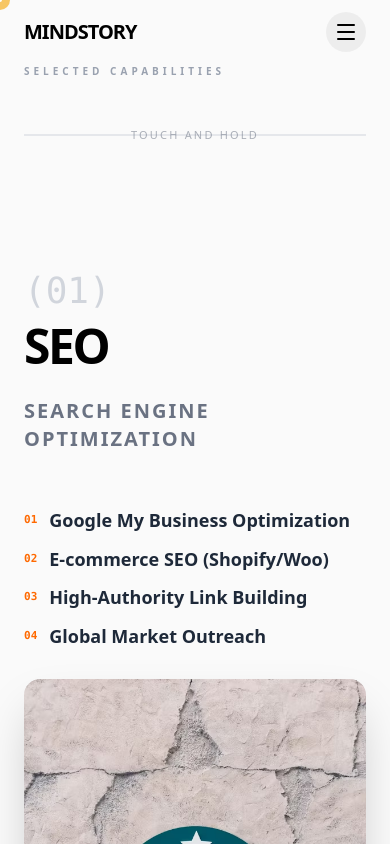
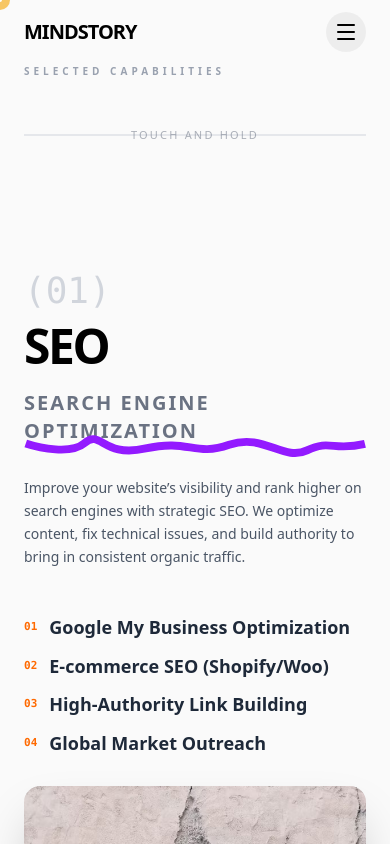
Before and after one commit to Ajith66310/mindstory, a React (Vite) app in the folder frontend/: page /services in a window 390 px wide. Shown: the top 844 px of the page. Built offline with nearby package versions, Linux system fonts and the light colour scheme.

Commit message:
feat: add curved underline SVG and integrate into SelectedCapabilities component

```diff
--- a/frontend/src/assets/assest.js
+++ b/frontend/src/assets/assest.js
@@ -11,6 +11,7 @@ import tm2 from './tm2.png'
 import tm3 from './tm3.png'
 import tm4 from './tm4.png'
 import arrow from './arrow.svg'
+import curvedunderline from './curvedunderline.svg'
 import client1 from './client1.png'
 import client2 from './client2.png'
 import client3 from './client3.png'
@@ -34,7 +35,6 @@ const img = {
   tm2,
   tm3,
   tm4,
-  arrow,
   black,
   client1,
   client2,
@@ -42,6 +42,11 @@ const img = {
   client4,
   client5,
   client6,
+}
+
+const svg = {
+  arrow,
+  curvedunderline
 }
 
   const faqs = [
@@ -205,4 +210,4 @@ const navItems = [
   ];
 
 
-export { img , faqs  , navItems , jobs};
+export { img , faqs  , navItems , jobs , svg};
--- a/frontend/src/components/Marquee.jsx
+++ b/frontend/src/components/Marquee.jsx
@@ -1,7 +1,7 @@
 import React, { useRef, useEffect } from "react";
 import gsap from "gsap";
 import { ScrollTrigger } from "gsap/ScrollTrigger";
-import { img } from "../assets/assest";
+import { svg } from "../assets/assest";
 
 gsap.registerPlugin(ScrollTrigger);
 
@@ -73,7 +73,7 @@ const Marquee = () => {
                 <h2 className="text-[12vw] font-black uppercase tracking-tighter text-black flex items-center gap-10">
                   Mindstory
                   <img
-                    src={img.arrow}
+                    src={svg.arrow}
                     alt="arrow"
                     className="w-[8vw] h-[8vw]"
                     style={{ filter: 'brightness(0)' }}
@@ -89,7 +89,7 @@ const Marquee = () => {
                 >
                   Digital Agency
                   <img
-                    src={img.arrow}
+                    src={svg.arrow}
                     alt="arrow"
                     className="w-[8vw] h-[8vw] rotate-45"
                     style={{ filter: 'invert(48%) sepia(80%) saturate(2476%) hue-rotate(3deg) brightness(101%) contrast(106%)' }}
--- a/frontend/src/components/SelectedCapabilities.jsx
+++ b/frontend/src/components/SelectedCapabilities.jsx
@@ -1,18 +1,18 @@
 import React, { useEffect, useRef } from 'react';
 import gsap from 'gsap';
 import { ScrollTrigger } from 'gsap/ScrollTrigger';
-import { img } from '../assets/assest';
+import { img, svg } from '../assets/assest';
 import ElasticLine from './ElasticLine';
 
 gsap.registerPlugin(ScrollTrigger);
 
 const services = [
-  { id: 'seo', title: 'SEO', fullName: 'Search Engine Optimization', details: ['Google My Business Optimization', 'E-commerce SEO (Shopify/Woo)', 'High-Authority Link Building', 'Global Market Outreach'], image: img.company2 },
-  { id: 'smm', title: 'SMM', fullName: 'Social Media Marketing', details: ['Instagram & Facebook Growth', 'Regional Content Creation', 'Influencer Collaborations', 'WhatsApp Marketing Automation'], image: img.company3 },
-  { id: 'google-ads', title: 'ADS', fullName: 'Performance Marketing', details: ['Google Search & Display Ads', 'Real Estate Lead Generation', 'Youtube Video Advertising', 'Retargeting Campaigns'], image: img.company5 },
-  { id: 'branding', title: 'BRAND', fullName: 'Branding & Design', details: ['Logo & Identity Design', 'Packaging & Print Media', 'Brand Storytelling', 'Marketing Collaterals'], image: img.company4 },
-  { id: 'visual-prod', title: 'FILM', fullName: 'Visual Production', details: ['Ad Film Production', 'Product Photography', 'Short-form Video/Reels', 'Drone Videography'], image: img.company4 },
-  { id: 'web-dev', title: 'WEB', fullName: 'Web Development', details: ['Responsive Business Websites', 'Custom E-commerce Stores', 'Landing Page Optimization', 'UI/UX Design'], image: img.company4 }
+  { id: 'seo', title: 'SEO', fullName: 'Search Engine Optimization', details: ['Google My Business Optimization', 'E-commerce SEO (Shopify/Woo)', 'High-Authority Link Building', 'Global Market Outreach'], image: img.company2, svg: svg.curvedunderline, description: 'Improve your website’s visibility and rank higher on search engines with strategic SEO. We optimize content, fix technical issues, and build authority to bring in consistent organic traffic.' },
+  { id: 'smm', title: 'SMM', fullName: 'Social Media Marketing', details: ['Instagram & Facebook Growth', 'Regional Content Creation', 'Influencer Collaborations', 'WhatsApp Marketing Automation'], image: img.company3, svg: svg.curvedunderline, description: 'Build a strong social presence with creative content, targeted ads, and data-driven strategies. We help you connect with your audience and grow brand awareness across major platforms.' },
+  { id: 'google-ads', title: 'ADS', fullName: 'Performance Marketing', details: ['Google Search & Display Ads', 'Real Estate Lead Generation', 'Youtube Video Advertising', 'Retargeting Campaigns'], image: img.company5, svg: svg.curvedunderline, description: 'Get instant visibility and fast results with optimized Google Ads campaigns. We target high-intent keywords and manage budgets efficiently to maximize your ROI.' },
+  { id: 'branding', title: 'BRAND', fullName: 'Branding & Design', details: ['Logo & Identity Design', 'Packaging & Print Media', 'Brand Storytelling', 'Marketing Collaterals'], image: img.company4, svg: svg.curvedunderline, description: 'Build a memorable brand identity with strategic branding solutions. From logos to messaging, we help you create a distinct presence that builds long-term trust.' },
+  { id: 'visual-prod', title: 'FILM', fullName: 'Visual Production', details: ['Ad Film Production', 'Product Photography', 'Short-form Video/Reels', 'Drone Videography'], image: img.company4, svg: svg.curvedunderline, description: 'Deliver your message with stunning visuals. We produce explainer videos, product films, and campaign content that enhance engagement and elevate your brand’s storytelling.' },
+  { id: 'web-dev', title: 'WEB', fullName: 'Web Development', details: ['Responsive Business Websites', 'Custom E-commerce Stores', 'Landing Page Optimization', 'UI/UX Design'], image: img.company4, svg: svg.curvedunderline, description: 'Create a fast, responsive, and user-friendly website. We design and develop modern UI/UX with strong performance to convert visitors into loyal customers.' }
 ];
 
 const SelectedCapabilities = () => {
@@ -24,7 +24,6 @@ const SelectedCapabilities = () => {
       const cards = cardRefs.current;
 
       cards.forEach((card, index) => {
-        // Pin logic: Pin every card except the last one
         if (index < cards.length - 1) {
           ScrollTrigger.create({
             trigger: card,
@@ -36,7 +35,6 @@ const SelectedCapabilities = () => {
             scrub: true,
           });
 
-          // Rotate/Scale effect logic
           ScrollTrigger.create({
             trigger: cards[index + 1],
             start: "top bottom",
@@ -58,6 +56,24 @@ const SelectedCapabilities = () => {
             }
           });
         }
+
+        const underline = card.querySelector('.curved-underline');
+        if (underline) {
+          gsap.fromTo(underline,
+            { scaleX: 0, opacity: 0, transformOrigin: "left center" },
+            {
+              scaleX: 1,
+              opacity: 1,
+              duration: 1.2,
+              ease: "power2.out",
+              scrollTrigger: {
+                trigger: card,
+                start: "top center",
+                toggleActions: "play none none reverse"
+              }
+            }
+          );
+        }
       });
     }, containerRef);
 
@@ -66,7 +82,6 @@ const SelectedCapabilities = () => {
 
   return (
     <div ref={containerRef} className="bg-[#fafafa] selection:bg-black selection:text-white">
-      {/* Header wrapper to keep it separate from the pinning cards */}
       <div className="px-6 md:px-16 lg:px-24 pt-16 md:pt-32">
         <div className="max-w-350 mx-auto flex flex-col mb-12">
           <h2 className="text-[10px] md:text-xs font-black tracking-[0.4em] text-gray-400 uppercase">
@@ -78,7 +93,6 @@ const SelectedCapabilities = () => {
         </div>
       </div>
 
-      {/* Pinning Cards Section */}
       <div className="relative">
         {services.map((service, index) => (
           <section
@@ -87,21 +101,37 @@ const SelectedCapabilities = () => {
             className="w-full min-h-screen bg-[#fafafa] border-b border-gray-200 flex items-center justify-center p-6 md:p-16 lg:px-24 relative overflow-hidden"
             style={{ perspective: '1200px' }}
           >
-            {/* Darkening Overlay */}
             <div className="card-overlay absolute inset-0 bg-black opacity-0 pointer-events-none z-10" />
 
-            <div className="max-w-350 w-full grid lg:grid-cols-12 gap-8 items-center relative z-20">
-              {/* Left Side: Title & Number */}
-              <div className="lg:col-span-5">
+            <div className="max-w-350 w-full grid lg:grid-cols-12 gap-12 items-center relative z-20">
+              {/* Left Content Side */}
+              <div className="lg:col-span-5 flex flex-col">
                 <span className="text-4xl md:text-6xl font-mono text-gray-300 block mb-4">
                   (0{index + 1})
                 </span>
-                <h3 className="text-5xl md:text-7xl lg:text-[8rem] font-black leading-[0.8] tracking-tighter uppercase text-black mb-8">
+                <h3 className="text-5xl md:text-7xl lg:text-[7.5rem] font-black leading-[0.8] tracking-tighter uppercase text-black mb-6">
                   {service.title}
                 </h3>
-                <h4 className="text-xl font-bold text-gray-500 uppercase tracking-widest mb-6">
-                  {service.fullName}
-                </h4>
+
+                <div className="mb-8">
+                  <h4 className="text-xl font-bold text-gray-500 uppercase tracking-widest relative inline-block">
+                    {service.fullName}
+                    <div className="curved-underline absolute -bottom-3 left-0 w-full pointer-events-none">
+                      <img
+                        src={service.svg}
+                        alt=""
+                        className="w-full h-auto"
+                        style={{
+                          filter: 'invert(82%) sepia(24%) saturate(1633%) hue-rotate(331deg) brightness(102%) contrast(101%)'
+                        }}
+                      />
+                    </div>
+                  </h4>
+                </div>
+
+                <p className="text-gray-600 text-sm md:text-base leading-relaxed max-w-md font-medium">
+                  {service.description}
+                </p>
               </div>
 
               {/* Right Side: Details & Image */}
@@ -114,7 +144,7 @@ const SelectedCapabilities = () => {
                     </li>
                   ))}
                 </ul>
-                <div className="rounded-2xl overflow-hidden shadow-2xl aspect-[4/5] bg-gray-100">
+                <div className="rounded-2xl overflow-hidden shadow-2xl aspect-4/5 bg-gray-100">
                   <img
                     src={service.image}
                     alt={service.title}
```
Also changed, not shown: frontend/src/assets/curvedunderline.svg (added).
